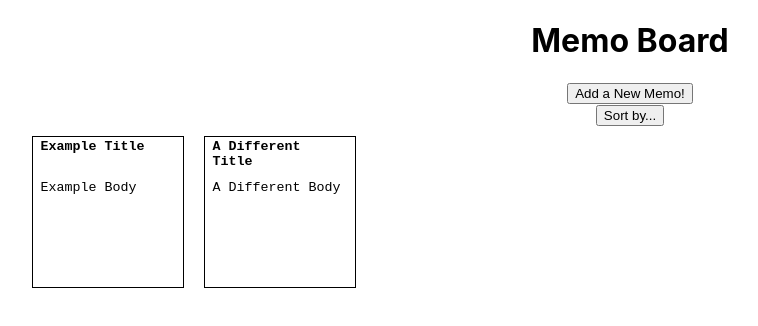
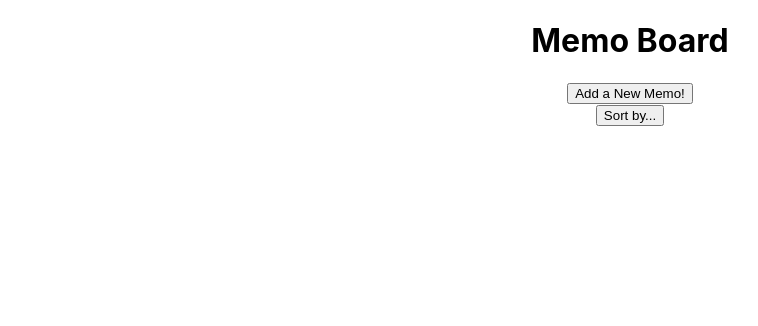
Before and after one commit to JTrevena/memo-app, a React (Create React App) app in the folder memo-app/: page / in a window 1280 px wide. Shown: the top 326 px of the page, without its empty margins (10-768 px from the left). Built offline with nearby package versions, Linux system fonts and the light colour scheme.

Commit message:
added persistence using local storage

```diff
--- a/memo-app/src/App.js
+++ b/memo-app/src/App.js
@@ -1,27 +1,20 @@
 import "./App.css";
-import React, { useState } from "react";
+import React, { useEffect, useState } from "react";
 import Memo from "./components/Memo.js";
 import NewMemoBtn from "./components/NewMemoBtn";
 import SortBtn from "./components/SortBtn";
 
-const exampleMemoOne = {
-  id: 1,
-  created_date: new Date("2022-06-27"),
-  title: "Example Title",
-  body: "Example Body",
-};
-const exampleMemoTwo = {
-  id: 2,
-  created_date: new Date("2022-06-28"),
-  title: "A Different Title",
-  body: "A Different Body",
-};
+function App() {
+  const [memoDataArr, setMemoDataArr] = useState(() => {
+    const localMemoData = window.localStorage.getItem("memoData");
+    return localMemoData !== null ? JSON.parse(localMemoData) : [];
+  });
 
-function App() {
-  const [memoDataArr, setMemoDataArr] = useState([exampleMemoOne, exampleMemoTwo]);
+  useEffect(() => {
+    window.localStorage.setItem("memoData", JSON.stringify(memoDataArr));
+  }, [memoDataArr]);
 
   function handleRemoveMemoFromArr(id) {
-    console.log(id);
     let indexToDelete;
     for (let i = 0; i < memoDataArr.length; i++) {
       if (memoDataArr[i].id === id) {
```
